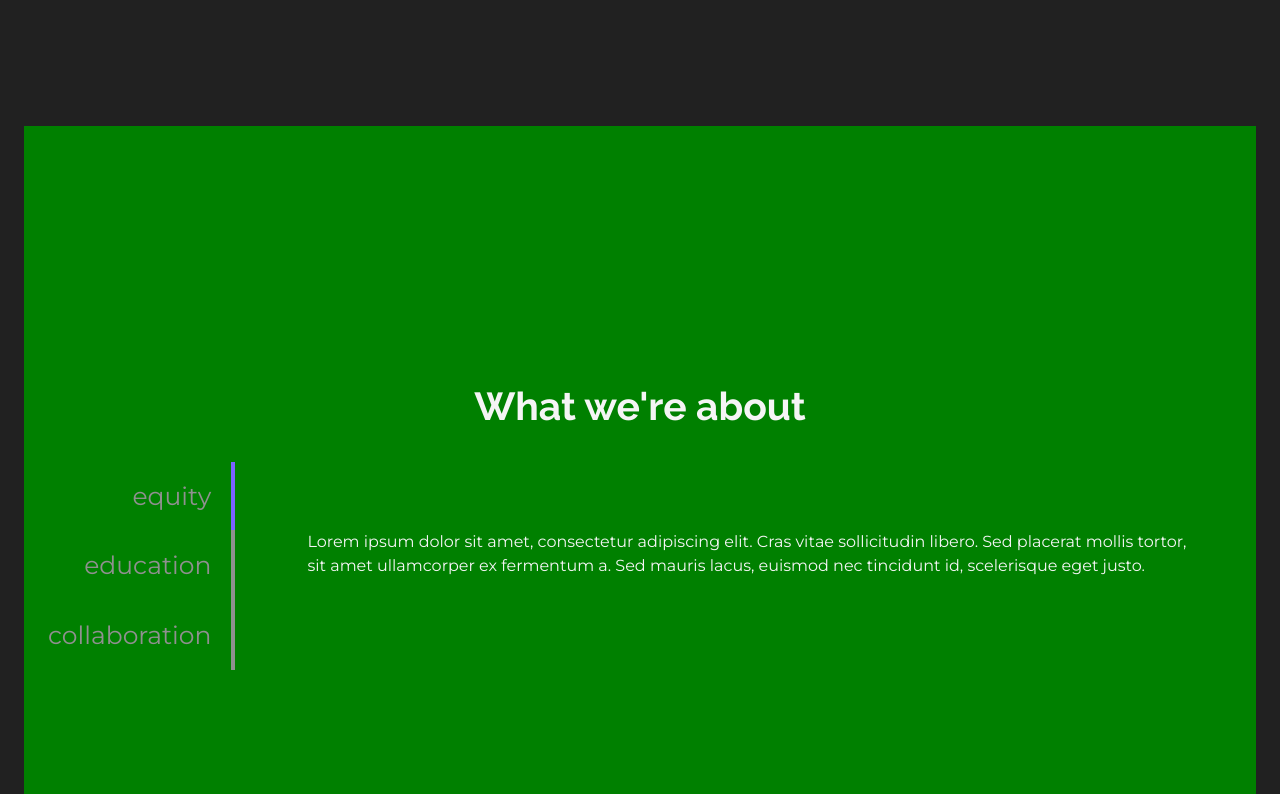
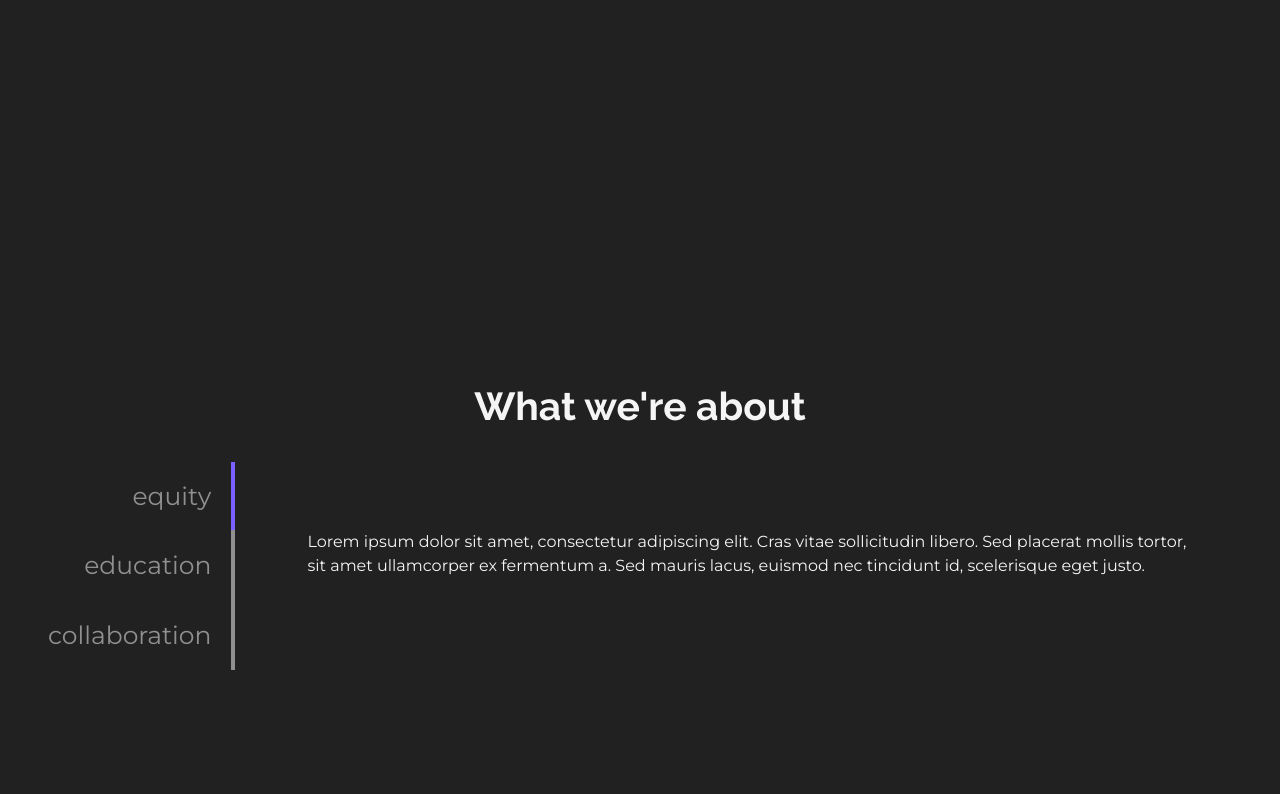
Before and after one commit to blaccsmith/website, a Next.js app: page / in a window 1280 px wide. Shown: the part 646-1440 px from the top of the page. Built offline with nearby package versions, Linux system fonts and the light colour scheme.

Commit message:
refactor: removing green from the stack

```diff
--- a/pages/index.tsx
+++ b/pages/index.tsx
@@ -104,7 +104,6 @@ const Home = ({ images }: HomepageProps) => {
 					justifyContent="center"
 					alignItems="center"
 					h="100vh"
-					bg="green"
 				>
 					<Heading fontSize="3xl" color="brand.white">
 						What we're about
```
